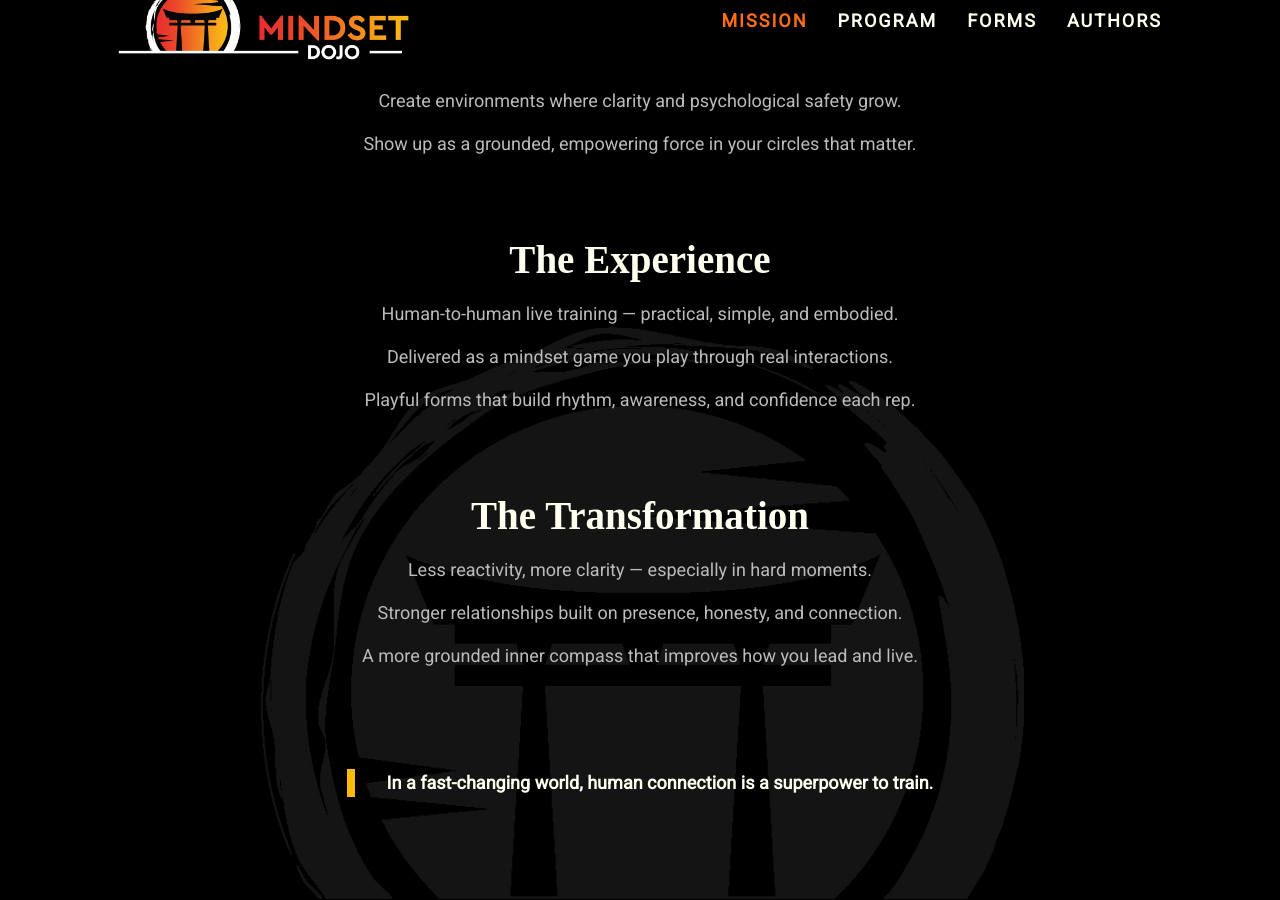
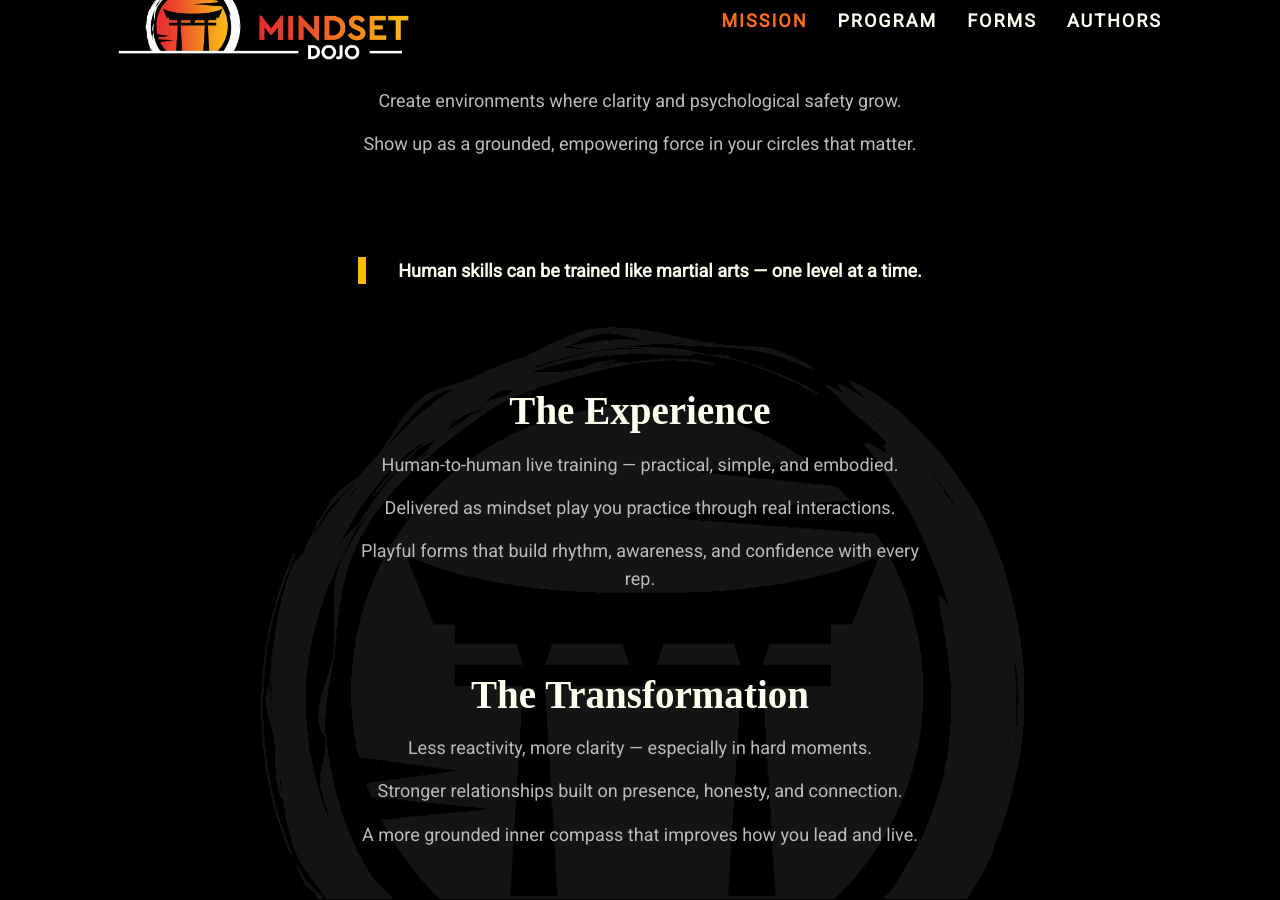
Before and after one commit to mindset-dojo/mindset-dojo.github.io, a Jekyll site: the page built from mission.md, in a window 1280 px wide and 900 px high, scrolled down 820 px. Built offline with Jekyll 4.4.1, drawn with Linux system fonts in a browser that asks for light colours; some web fonts are replaced.

Commit message:
feat: touch up language for mission

```diff
--- a/_data/sections/mission.yaml
+++ b/_data/sections/mission.yaml
@@ -7,7 +7,7 @@ description: |
   rising complexity, the ability to stay grounded, connect clearly, and navigate
   relationships with confidence has become a critical human skill.
 
-  Our training is delivered as a simple, embodied mindset game you play through
+  Our training is delivered as simple, embodied mindset play you practice through
   real conversations and real interactions. Each session builds practical
   skills you can use immediately in work, relationships, and everyday life.
   As you train your Self, your Network, and your World, you begin to move
@@ -34,13 +34,16 @@ sections:
         - "Learn to influence culture through steady presence and behavior."
         - "Create environments where clarity and psychological safety grow."
         - "Show up as a grounded, empowering force in your circles that matter."
+  - type: quote
+    data:
+      text: "Human skills can be trained like martial arts — one level at a time."
   - type: text
     data:
       label: "The Experience"
       items:
         - "Human-to-human live training — practical, simple, and embodied."
-        - "Delivered as a mindset game you play through real interactions."
-        - "Playful forms that build rhythm, awareness, and confidence each rep."
+        - "Delivered as mindset play you practice through real interactions."
+        - "Playful forms that build rhythm, awareness, and confidence with every rep."
   - type: text
     data:
       label: "The Transformation"
--- a/_data/sections/program.yaml
+++ b/_data/sections/program.yaml
@@ -22,6 +22,9 @@ sections:
       principles_title: "Root Principles"
       principles_groups:
         - "program"
+  - type: quote
+    data:
+      text: "Human skills can be trained like martial arts — one level at a time."
   - type: levels
     data:
       label: "Training Levels"
```
